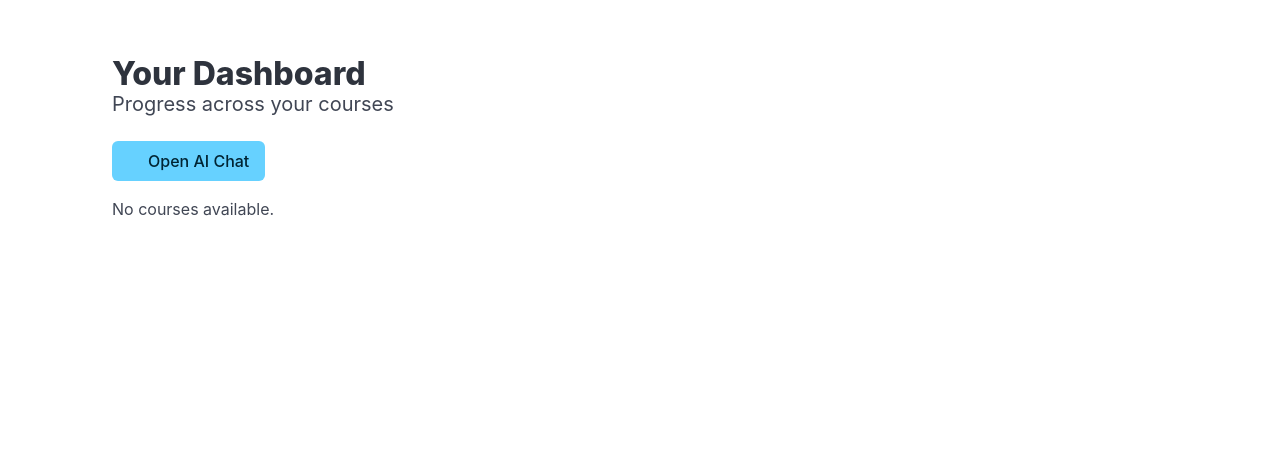
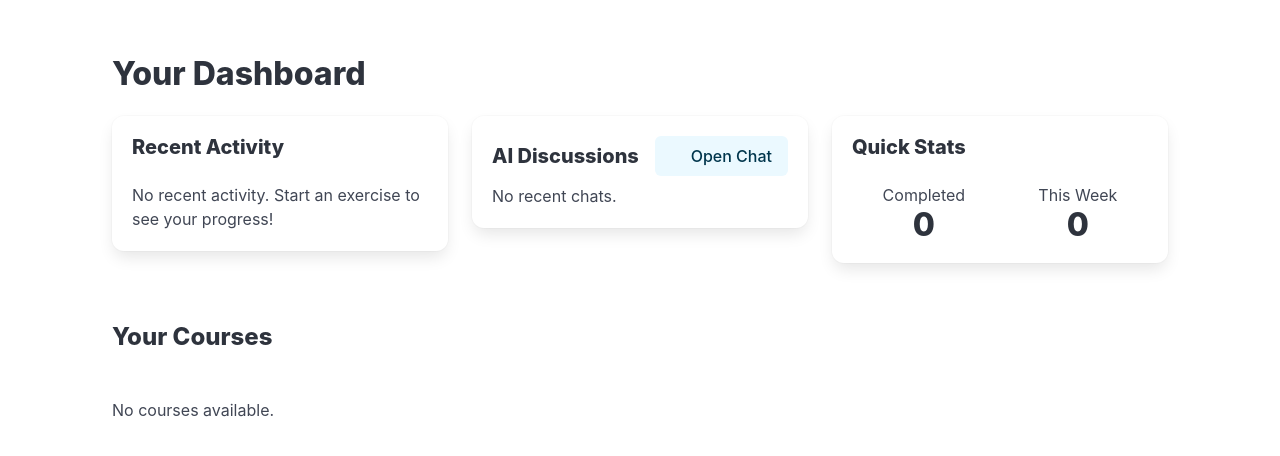
Before and after one commit to ISC-HEI/steacher, a Django app: page / in a window 1280 px wide. Shown: the part 52-508 px from the top of the page. Run offline with Django 4.2, Linux system fonts and the light colour scheme; the visitor is signed in with stand-in values (Sample User, id 1); data that the repository does not hold is empty; parts of the project's set-up code (start-up, migrations or seed data) failed here and were passed over; some libraries are stand-ins or nearby versions.

Commit message:
better dashboard

```diff
--- a/exercises/models.py
+++ b/exercises/models.py
@@ -80,6 +80,22 @@ class Exercise(models.Model):
         unique_together = ('module', 'order')
 
 
+class TraceManager(models.Manager):
+    def get_recent_for_user(self, user, count=None):
+        """
+        Gets recent traces for a user.
+        If count is None, gets only the most recent one.
+        """
+        query = (
+            self.filter(user=user)
+            .select_related('exercise__module__course')
+            .order_by('-updated_at')
+        )
+        if count is None:
+            return query.first()
+        return query[:count]
+
+
 class Trace(models.Model):
     """
     Represents an attempt from a user at an @Exercise.
@@ -93,6 +109,8 @@ class Trace(models.Model):
     created_at = models.DateTimeField(auto_now_add=True)
     updated_at = models.DateTimeField(auto_now=True)
     system_prompt = models.TextField(null=True, blank=True, help_text="The system prompt sent to the LLM for this trace, if debugging is enabled.")
+
+    objects = TraceManager()
 
     def __str__(self):
         return f"Trace by {self.user.username} for '{self.exercise.title}'"
--- a/exercises/views_students.py
+++ b/exercises/views_students.py
@@ -9,6 +9,7 @@ from django.views.decorators.http import require_POST
 from django.db import models
 from django.db.models import Prefetch
 from django.utils import timezone
+from datetime import timedelta
 import json
 
 from .models import Exercise, ExerciceAsset, Course, GuidanceLog, Trace, Module, StudentInvite, ChatThread
@@ -18,7 +19,8 @@ from .serializers import ExerciseFrontendSerializer
 @login_required
 def dashboard(request):
     """Student dashboard showing progress per course."""
-    courses = Course.objects.filter(visible=True).prefetch_related('modules')
+    # Course progress (for compact list at the bottom)
+    courses = Course.objects.filter(visible=True).order_by('name')
 
     course_progress = []
     for course in courses:
@@ -44,8 +46,74 @@ def dashboard(request):
             'percent': percent,
         })
 
+    # --- Primary Focus & Recents ---
+
+    last_trace = Trace.objects.get_recent_for_user(request.user)
+    last_active_exercise = last_trace.exercise if last_trace else None
+
+    # Recent activity: last 7 traces
+    recent_traces = Trace.objects.get_recent_for_user(request.user, count=7)
+
+    # Next up: next visible exercise after the most recently solved one in the same module
+    next_up_exercise = None
+    if last_active_exercise:
+        module = last_active_exercise.module
+        latest_solved = (
+            Trace.objects
+            .filter(user=request.user, complete=True, exercise__module=module)
+            .select_related('exercise')
+            .order_by('-updated_at')
+            .first()
+        )
+        base_order = latest_solved.exercise.order if latest_solved else None
+        q = Exercise.objects.filter(module=module, visible=True)
+        if base_order is not None:
+            q = q.filter(order__gt=base_order)
+        next_up_exercise = q.order_by('order').first()
+
+    # Recent chats
+    recent_chats = ChatThread.objects.filter(owner=request.user).order_by('-updated_at')[:7]
+
+    # --- Quick Stats ---
+    total_completed = Trace.objects.filter(user=request.user, complete=True).values('exercise_id').distinct().count()
+
+    # Calculate start of the current week (Monday morning)
+    today = timezone.now().date()
+    start_of_week = today - timedelta(days=today.weekday())
+
+    week_completed = Trace.objects.filter(
+        user=request.user,
+        complete=True,
+        updated_at__gte=start_of_week
+    ).values('exercise_id').distinct().count()
+
+    module_stats = None
+    if last_active_exercise:
+        module = last_active_exercise.module
+        module_total = Exercise.objects.filter(module=module, visible=True).count()
+        module_completed = Trace.objects.filter(
+            user=request.user,
+            complete=True,
+            exercise__module=module
+        ).values('exercise_id').distinct().count()
+        if module_total > 0:
+            module_stats = {
+                "name": module.name,
+                "completed": module_completed,
+                "total": module_total,
+            }
+
     return render(request, 'exercises/students/dashboard.html', {
         'course_progress': course_progress,
+        'last_active_exercise': last_active_exercise,
+        'recent_traces': recent_traces,
+        'next_up_exercise': next_up_exercise,
+        'recent_chats': recent_chats,
+        'stats': {
+            'total_completed': total_completed,
+            'week_completed': week_completed,
+            'module': module_stats,
+        }
     })
 
 
@@ -239,12 +307,7 @@ def chat_home(request):
     """Render the simple AI chat page with the user's threads."""
     courses = Course.objects.filter(visible=True).order_by('name')
     # Default to last course from user's most recent trace
-    last_trace = (
-        Trace.objects.filter(user=request.user)
-        .select_related('exercise__module__course')
-        .order_by('-updated_at')
-        .first()
-    )
+    last_trace = Trace.objects.get_recent_for_user(request.user)
     default_course_id = None
     if last_trace and getattr(last_trace, 'exercise', None) and getattr(last_trace.exercise, 'module', None):
         default_course_id = last_trace.exercise.module.course.id
--- a/templates/exercises/students/dashboard.html
+++ b/templates/exercises/students/dashboard.html
@@ -4,27 +4,163 @@
 <section class="section">
   <div class="container">
     <h1 class="title">Your Dashboard</h1>
-    <p class="subtitle">Progress across your courses</p>
-    <div class="mb-4">
-      <a class="button is-info" href="{% url 'exercises:chat_home' %}">
+
+    {% comment %} --- Primary Focus Box --- {% endcomment %}
+    {% if next_up_exercise or last_active_exercise %}
+    <div class="box has-background-light mb-5">
+        {% with exercise=next_up_exercise|default:last_active_exercise %}
+        <h2 class="title is-4">🎯
+            {% if next_up_exercise %}Continue where you left off{% else %}Resume your last exercise{% endif %}
+        </h2>
+
+        <div class="content">
+            <p class="mb-1">
+                <strong>Course:</strong>
+                <a href="{% url 'exercises:course_detail' exercise.module.course.id %}">{{ exercise.module.course.name }}</a>
+            </p>
+            <p class="mb-1">
+                <strong>Module:</strong>
+                <a href="{% url 'exercises:course_detail' exercise.module.course.id %}">{{ exercise.module.name }}</a>
+            </p>
+            <p>
+                <strong>Exercise:</strong>
+                <a href="{% url 'exercises:exercise_detail' exercise.id %}">"{{ exercise.title }}"</a>
+            </p>
+        </div>
+
+        <div class="buttons mt-4">
+            <a href="{% url 'exercises:exercise_detail' exercise.id %}" class="button is-primary is-medium">
+                {% if next_up_exercise %}▶ Continue Learning{% else %}💪 Resume Exercise{% endif %}
+            </a>
+        </div>
+        {% endwith %}
+    </div>
+    {% endif %}
+
+    {% comment %} --- Secondary Row (3 columns) --- {% endcomment %}
+    <div class="columns">
+      {% comment %} Recent Exercises {% endcomment %}
+      <div class="column is-one-third">
+        <div class="box">
+          <h3 class="title is-5">Recent Activity</h3>
+          {% if recent_traces %}
+            <ul>
+            {% for trace in recent_traces %}
+              <li class="mb-2">
+                {% if trace.complete %}
+                  <span class="icon has-text-success" title="Completed"><i class="fas fa-check-circle"></i></span>
+                {% else %}
+                  <span class="icon has-text-grey-light" title="In progress"><i class="far fa-circle"></i></span>
+                {% endif %}
+                <a href="{% url 'exercises:exercise_detail' trace.exercise.id %}">{{ trace.exercise.title }}</a>
+              </li>
+            {% endfor %}
+            </ul>
+          {% else %}
+            <p>No recent activity. Start an exercise to see your progress!</p>
+          {% endif %}
+        </div>
+      </div>
+
+      {% comment %} Recent Chats {% endcomment %}
+      <div class="column is-one-third">
+        <div class="box">
+          <div class="level is-mobile mb-2">
+            <div class="level-left">
+                <div class="level-item">
+                    <h3 class="title is-5 mb-0">AI Discussions</h3>
+                </div>
+            </div>
+            <div class="level-right">
+                <div class="level-item">
+                    <a class="button is-info is-light" href="{% url 'exercises:chat_home' %}">
                         <span class="icon"><i class="fas fa-comments"></i></span>
-        <span>Open AI Chat</span>
+                        <span>Open Chat</span>
                     </a>
+                </div>
+            </div>
+          </div>
+          {% if recent_chats %}
+            <ul>
+            {% for chat in recent_chats %}
+              <li class="mb-2">
+                <span class="icon">💬</span>
+                <a href="{% url 'exercises:chat_home' %}?thread={{ chat.id }}">{{ chat.title }}</a>
+              </li>
+            {% endfor %}
+            </ul>
+          {% else %}
+            <p>No recent chats.</p>
+          {% endif %}
+        </div>
+      </div>
+
+      {% comment %} Quick Stats {% endcomment %}
+      <div class="column is-one-third">
+        <div class="box">
+          <h3 class="title is-5">Quick Stats</h3>
+          {% if stats %}
+          <div class="level">
+            <div class="level-item has-text-centered">
+              <div>
+                <p class="heading">Completed</p>
+                <p class="title">{{ stats.total_completed }}</p>
+              </div>
+            </div>
+            <div class="level-item has-text-centered">
+              <div>
+                <p class="heading">This Week</p>
+                <p class="title">{{ stats.week_completed }}</p>
+              </div>
+            </div>
+          </div>
+          {% if stats.module %}
+            <hr class="my-3">
+            <p class="has-text-centered">
+                <strong>{{ stats.module.name }}</strong>:
+                {{ stats.module.completed }} of {{ stats.module.total }} done
+            </p>
+            <progress class="progress is-primary mt-2" value="{{ stats.module.completed }}" max="{{ stats.module.total }}"></progress>
+          {% endif %}
+
+          {% else %}
+            <p>Complete some exercises to see your stats.</p>
+          {% endif %}
+        </div>
+      </div>
+    </div>
+
+    {% comment %} --- Course Progress (Compact) --- {% endcomment %}
+    <div class="my-6">
+      <h2 class="title is-4">Your Courses</h2>
     </div>
 
     {% if course_progress %}
-      <div class="columns is-multiline">
       {% for item in course_progress %}
-        <div class="column is-half">
       <div class="box">
-            <h2 class="title is-4">{{ item.course.name }}</h2>
-            <p>{{ item.completed }} / {{ item.total }} completed ({{ item.percent }}%)</p>
+        <div class="level">
+          <div class="level-left">
+            <div class="level-item">
+              <div>
+                <p class="title is-5">{{ item.course.name }}</p>
+                <p class="subtitle is-6">{{ item.completed }} / {{ item.total }} completed</p>
+              </div>
+            </div>
+          </div>
+          <div class="level-right">
+            <div class="level-item" style="width: 150px;">
               <progress class="progress is-primary" value="{{ item.percent }}" max="100">{{ item.percent }}%</progress>
+            </div>
+            <div class="level-item">
+              <span class="mr-3">{{ item.percent }}%</span>
+            </div>
+            <div class="level-item">
               <a class="button is-link is-light" href="{% url 'exercises:course_detail' item.course.id %}">View course</a>
             </div>
           </div>
+        </div>
+      </div>
       {% endfor %}
-      </div>
     {% else %}
       <p>No courses available.</p>
     {% endif %}
```
Lines whose indentation alone changed are shown as unchanged.
